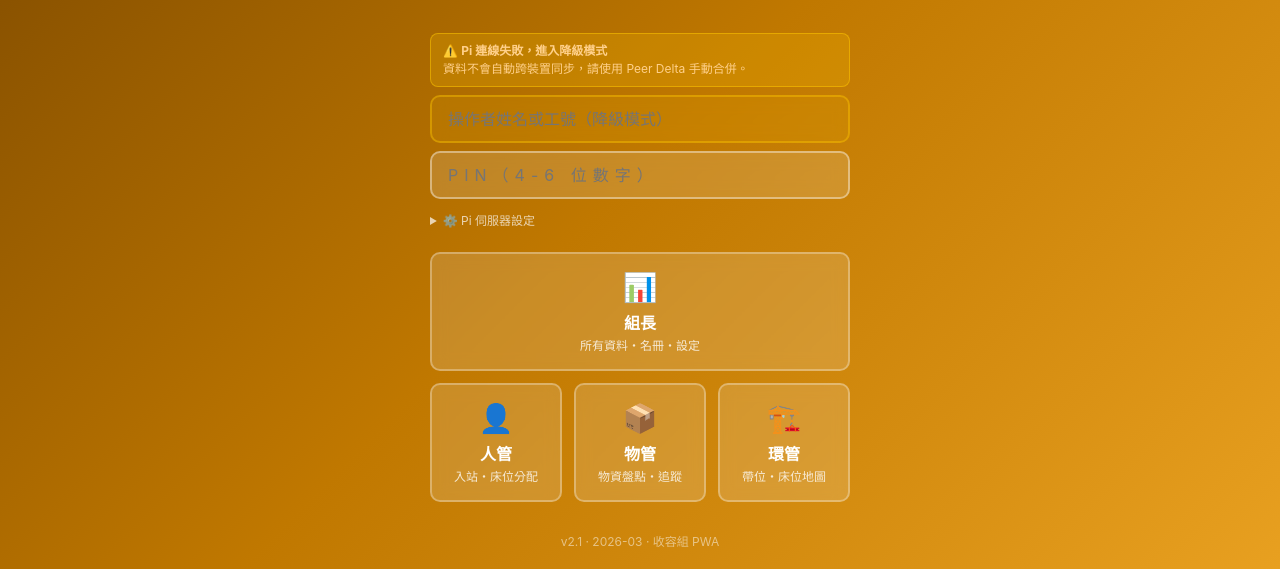
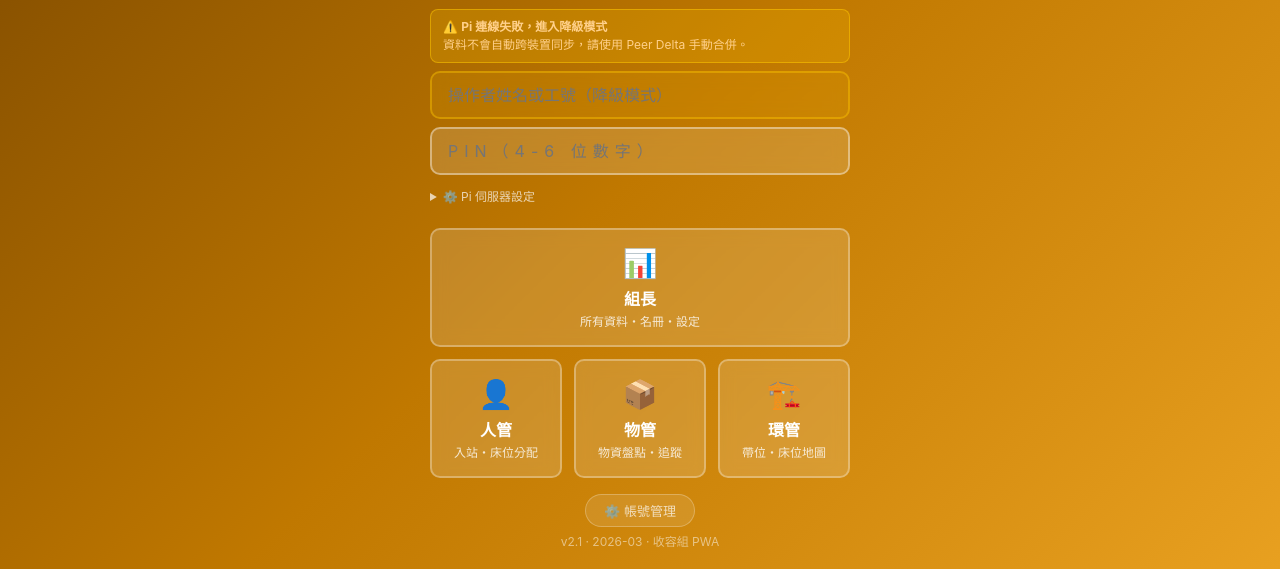
Before and after one commit to winson3QQ/ICS_DMAS, a website: page shelter-pwa/public/shelter_pwa.html in a window 1280 px wide. Shown: the part 231-800 px from the top of the page. Drawn offline with Linux system fonts and the light colour scheme.

Commit message:
fix: 登入頁加帳號管理入口，解決首次無帳號無法設定問題
Co-Authored-By: Claude Sonnet 4.6 <noreply@anthropic.com>

```diff
--- a/shelter-pwa/public/shelter_pwa.html
+++ b/shelter-pwa/public/shelter_pwa.html
@@ -330,6 +330,7 @@
     <button class="role-btn" onclick="handleLogin('環管')"><span class="icon">🏗️</span><span class="name">環管</span><span class="desc">帶位・床位地圖</span></button>
   </div>
   <span class="version">v2.1 · 2026-03 · 收容組 PWA</span>
+  <button onclick="openAdminPanel()" style="margin-top:16px;background:rgba(255,255,255,.1);border:1px solid rgba(255,255,255,.25);color:rgba(255,255,255,.7);border-radius:20px;padding:6px 18px;font-size:13px;cursor:pointer;font-family:inherit;">⚙️ 帳號管理</button>
 </div>
 
 <!-- Main App -->
```
